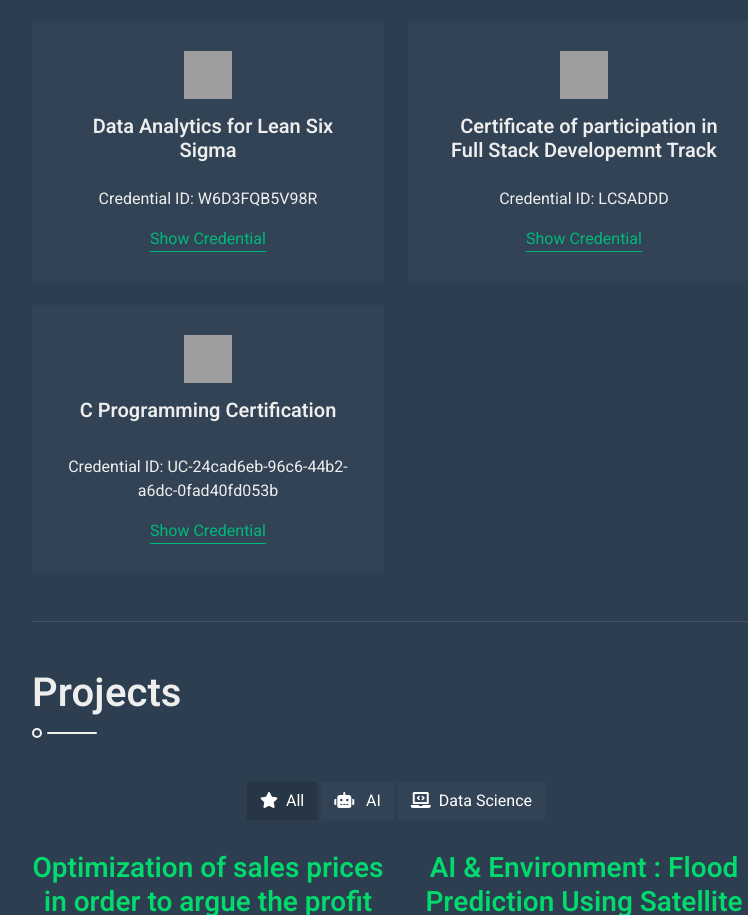
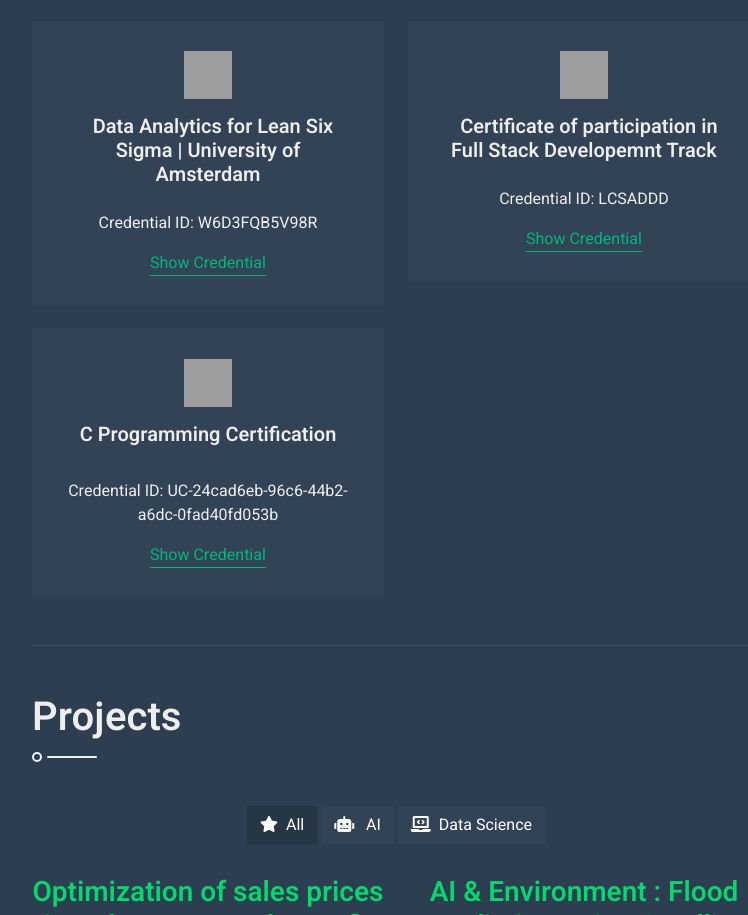
Before and after one commit to salah107/salah107.github.io, a plain HTML site: page index.html in a window 1280 px wide. Shown: the part 2614-3529 px from the top of the page, without its empty margins (438-1186 px from the left). Drawn offline with nearby package versions, Linux system fonts and the light colour scheme; grey boxes are pictures that could not be loaded.

Commit message:
Update index.html

```diff
--- a/index.html
+++ b/index.html
@@ -280,7 +280,7 @@
                                 <div class="service-item">
                                     <img width="48" src="https://media-exp1.licdn.com/dms/image/C4E0BAQEfHBj_we-_kw/company-logo_100_100/0/1659945104460?e=1672272000&amp;v=beta&amp;t=G9-oA8tsETvDaosEJLyTZR84ctMiAUGPTCHPjo-TCqU" loading="lazy" height="48" alt="University of Amsterdam logo" id="ember110" class="ivm-view-attr__img--centered EntityPhoto-square-3  lazy-image ember-view">
                                     <p></p>
-                                    <h5 class="font-weight-bold m-0">  &nbsp Data Analytics for Lean Six Sigma  </h5><br>
+                                    <h5 class="font-weight-bold m-0">  &nbsp Data Analytics for Lean Six Sigma | University of Amsterdam </h5><br>
                                     <p>Credential ID: W6D3FQB5V98R  </p>
                                     <a class="border-bottom border-primary text-decoration-none" href="https://www.coursera.org/account/accomplishments/certificate/W6D3FQB5V98R" target="_blank">Show Credential</a>
                                 </div>
```
